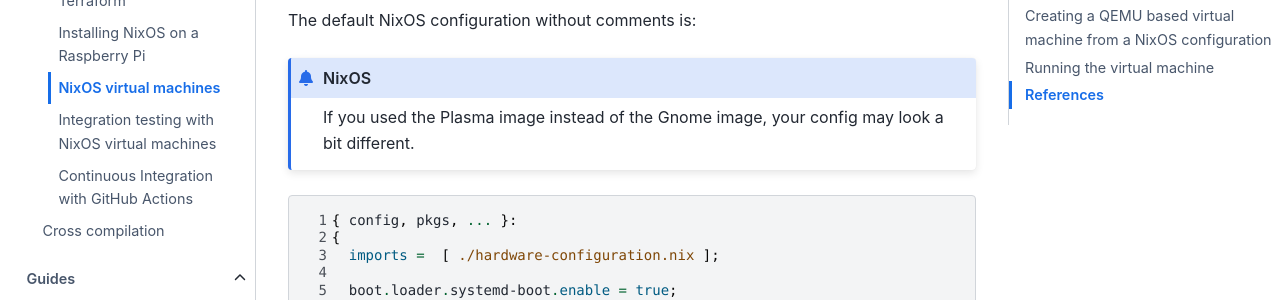
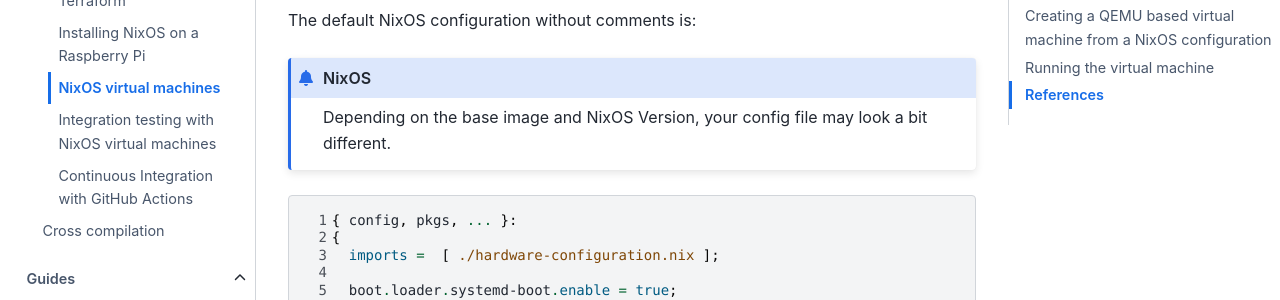
Before and after one commit to NixOS/nix.dev, a Sphinx documentation site: the page built from source/tutorials/nixos/nixos-configuration-on-vm.md, in a window 1280 px wide and 1400 px high, scrolled down 1232 px. Shown: the part 153-453 px from the top of the window. Built offline with Sphinx 7.4.7 and the Sphinx Book theme 1.1.4, drawn with Linux system fonts in a browser that asks for light colours; some of the changed text lies outside the part shown.

Commit message:
making admonition shorter and more generic

````diff
--- a/source/tutorials/nixos/nixos-configuration-on-vm.md
+++ b/source/tutorials/nixos/nixos-configuration-on-vm.md
@@ -47,7 +47,7 @@
 The default NixOS configuration without comments is:
 
 :::{admonition} NixOS
-If you used the Plasma image instead of the Gnome image, your config may look a bit different.
+Depending on the base image and NixOS Version, your config file may look a bit different.
 :::
 
 ```nix
@@ -105,7 +105,7 @@
 The complete `configuration.nix` file now looks like this:
 
 :::{admonition} NixOS
-If you used the Plasma image instead of the Gnome image, your config may look a bit different.
+Depending on the base image and NixOS Version, your config file may look a bit different.
 :::
 
 ```nix
````
